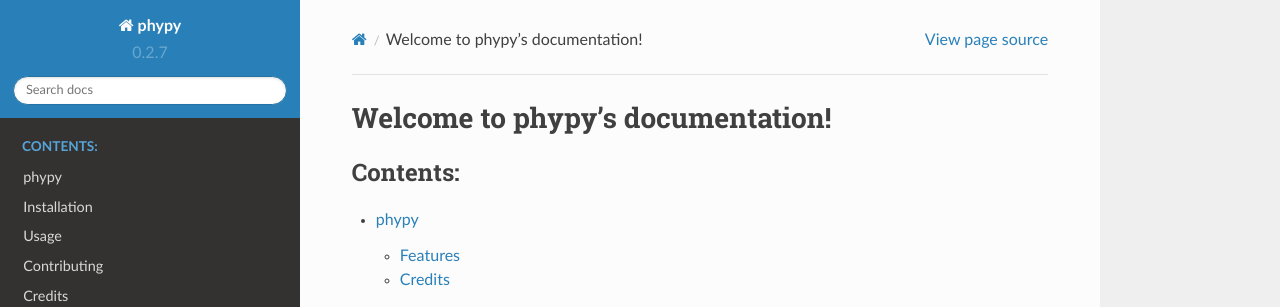
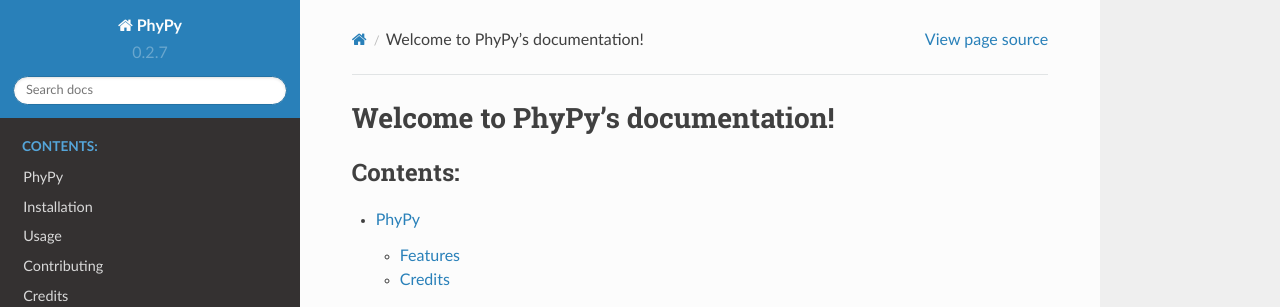
Before and after one commit to ctarver/phypy, a Sphinx documentation site: the page built from docs/index.rst, in a window 1280 px wide and 1310 px high. Shown: the top 307 px of the window. Built offline with Sphinx 7.4.7 and the Read the Docs theme 2.0.0, drawn with Linux system fonts in a browser that asks for light colours; pages that are not in the unit, such as notebooks, are missing from menus.

Commit message:
Redo the cookiecutter to update things

```diff
--- a/docs/conf.py
+++ b/docs/conf.py
@@ -47,7 +47,7 @@
 master_doc = 'index'
 
 # General information about the project.
-project = u'phypy'
+project = u'PhyPy'
 copyright = u"2019, Chance Tarver"
 author = u"Chance Tarver"
 
@@ -129,7 +129,7 @@
 # [howto, manual, or own class]).
 latex_documents = [
     (master_doc, 'phypy.tex',
-     u'phypy Documentation',
+     u'PhyPy Documentation',
      u'Chance Tarver', 'manual'),
 ]
 
@@ -152,7 +152,7 @@
 #  dir menu entry, description, category)
 texinfo_documents = [
     (master_doc, 'phypy',
-     u'phypy Documentation',
+     u'PhyPy Documentation',
      author,
      'phypy',
      'One line description of project.',
--- a/docs/index.rst
+++ b/docs/index.rst
@@ -1,4 +1,4 @@
-Welcome to phypy's documentation!
+Welcome to PhyPy's documentation!
 ======================================
 
 .. toctree::
--- a/docs/usage.rst
+++ b/docs/usage.rst
@@ -2,6 +2,6 @@
 Usage
 =====
 
-To use phypy in a project::
+To use PhyPy in a project::
 
     import phypy
--- a/phypy/__init__.py
+++ b/phypy/__init__.py
@@ -1,6 +1,6 @@
 # -*- coding: utf-8 -*-
 
-"""Top-level package for phypy."""
+"""Top-level package for PhyPy."""
 
 __author__ = """Chance Tarver"""
 __email__ = 'tarver.chance@gmail.com'
--- a/setup.cfg
+++ b/setup.cfg
@@ -18,6 +18,7 @@
 exclude = docs
 
 [aliases]
+# Define setup.py command aliases here
 test = pytest
 
 [tool:pytest]
```
Also changed, not shown: CONTRIBUTING.rst (+6 -6 lines), README.rst (+7 -4 lines), docs/installation.rst (+4 -4 lines), requirements.txt (+11 -15 lines), setup.py (+11 -4 lines), .github/ISSUE_TEMPLATE.md, .travis.yml, 5 other files.
